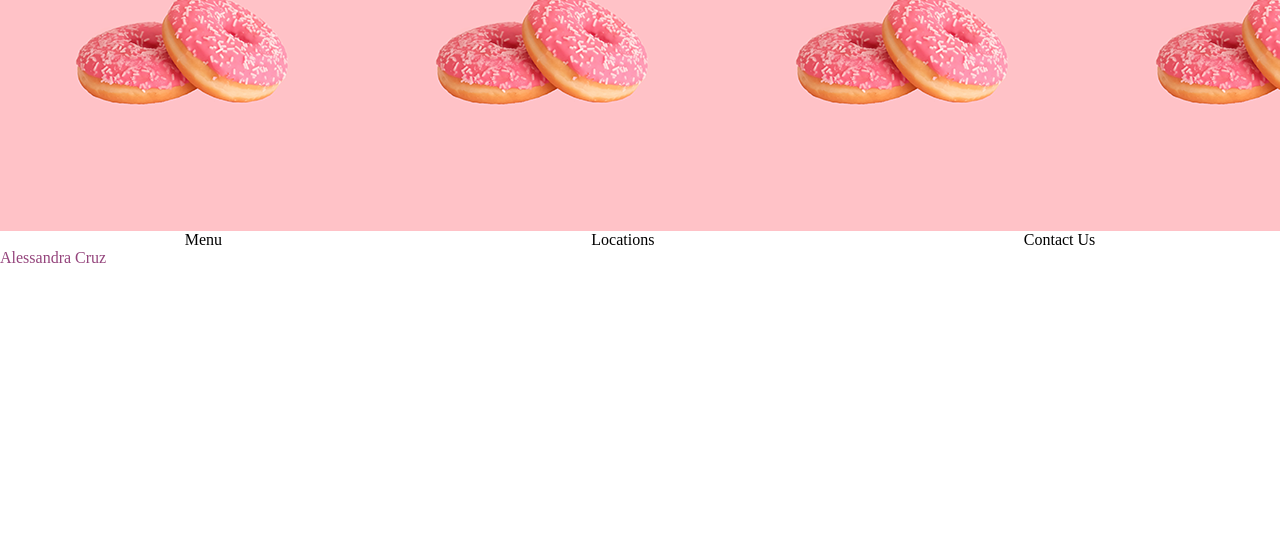
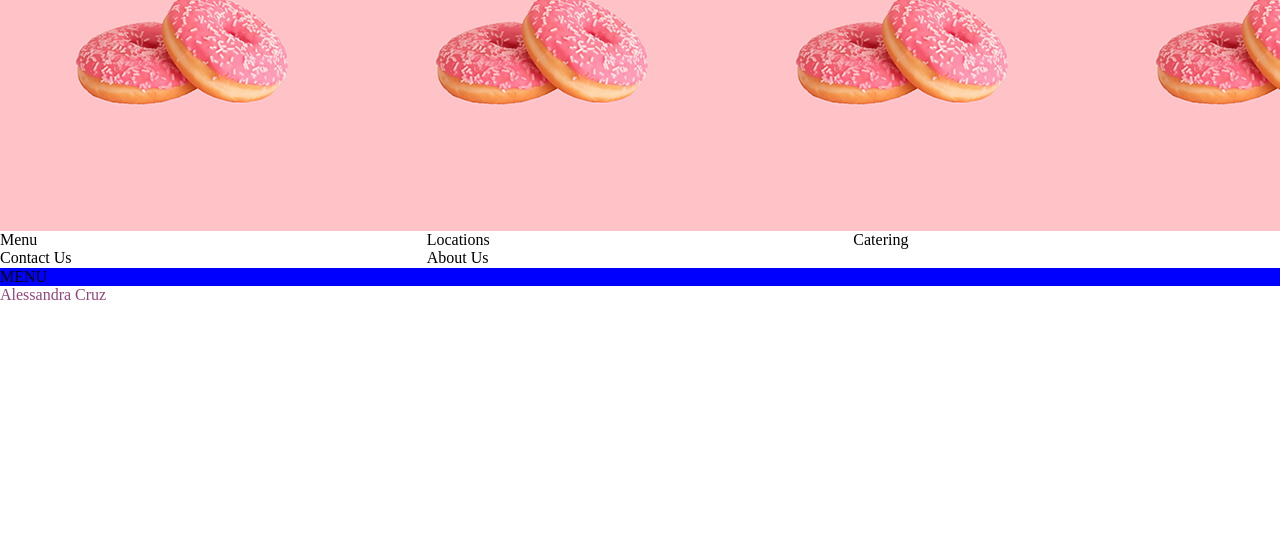
Before and after one commit to Alesspop/SASS, a plain HTML site: page index.html in a window 1280 px wide. Shown: the part 265-800 px from the top of the page. Drawn offline with Linux system fonts and the light colour scheme.

Commit message:
grid attempt 1

```diff
--- a/index.html
+++ b/index.html
@@ -10,17 +10,23 @@
 <body>
     <section class="main-hero">
         <div class="header">
-            <h1>Mmmm Backery</h1>
+            <h1>Mmmm Bakery</h1>
             <h2>Since 1997</h2>
         </div>
     </section>
-    <Section class="navigation">
-        <div class="nav">
+    <Section >
+        <div class="navigation">
                 <div>Menu</div>
                 <div>Locations</div>
+                <div>Catering</div>
                 <div>Contact Us</div>
+                <div>About Us</div>
         </div>
     </Section>
+
+    <section>
+        <div class="blueheader">MENU</div>
+    </section>
     <footer>Alessandra Cruz</footer>
     <script src="js/main.js"></script>
 </body>
--- a/styles/main.scss
+++ b/styles/main.scss
@@ -40,9 +40,17 @@ footer {
     text-align: center;
 }
 
-.nav {
-    display: flex;
+.navigation {
+    display:grid;
+    grid-template-rows: 50% 50%;
+    grid-template-columns: 1fr 1fr 1fr;
+}
+
+.navigation {
+    display: flex-inline;
     justify-content: space-around;
-    flex-direction: row;
+}
 
+.blueheader {
+    background-color: blue;
 }
```
Also changed, not shown: styles/main.css, 1 other file.
